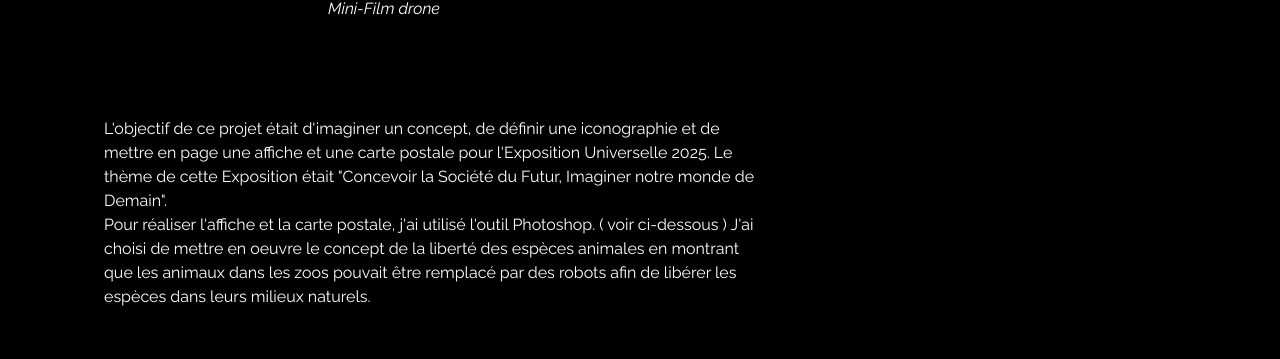
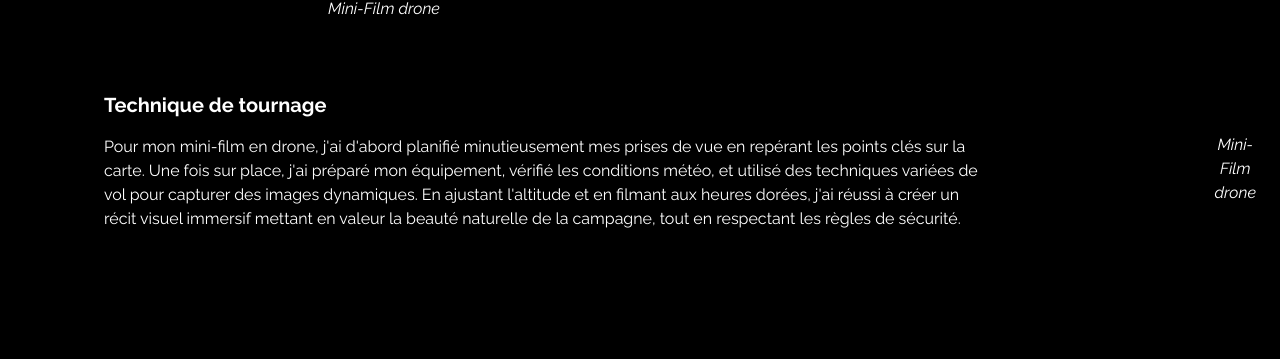
Before and after one commit to Flo714/projetS4, a Vue app: page /drone_video in a window 1280 px wide. Shown: the part 754-1113 px from the top of the page. Built offline with nearby package versions, Linux system fonts and the light colour scheme.

Commit message:
Update drone_video.vue

```diff
--- a/src/views/drone_video.vue
+++ b/src/views/drone_video.vue
@@ -87,11 +87,15 @@
       <p class="my-4">Pour mon mini-film en drone, j'ai d'abord planifié minutieusement mes prises de vue en repérant les points clés sur la carte. Une fois sur place, j'ai préparé mon équipement, vérifié les conditions météo, et utilisé des techniques variées de vol pour capturer des images dynamiques. En ajustant l'altitude et en filmant aux heures dorées, j'ai réussi à créer un récit visuel immersif mettant en valeur la beauté naturelle de la campagne, tout en respectant les règles de sécurité.</p>
     </div>
   </div>
-  <div class="xl:mr-[500px] my-10 md:mx-20 ">
-    <p class="z-20">L'objectif de ce projet était d'imaginer un concept, de définir une iconographie et de mettre en page une affiche et une carte postale pour l'Exposition Universelle 2025.
-      Le thème de cette Exposition était "Concevoir la Société du Futur, Imaginer notre monde de Demain".<br>
-    Pour réaliser l'affiche et la carte postale, j'ai utilisé l'outil Photoshop. ( voir ci-dessous ) J'ai choisi de mettre en oeuvre le concept de la liberté des espèces animales
-    en montrant que les animaux dans les zoos pouvait être remplacé par des robots afin de libérer les espèces dans leurs milieux naturels.</p>
+<div class="md:flex md:justify-center md:items-center md:gap-20 xl:gap-56 lg:ml-20 ">
+    <div class="z-20">
+        <h2 class="font-bold text-lg lg:text-xl">Technique de tournage</h2>
+      <p class="my-4">Pour mon mini-film en drone, j'ai d'abord planifié minutieusement mes prises de vue en repérant les points clés sur la carte. Une fois sur place, j'ai préparé mon équipement, vérifié les conditions météo, et utilisé des techniques variées de vol pour capturer des images dynamiques. En ajustant l'altitude et en filmant aux heures dorées, j'ai réussi à créer un récit visuel immersif mettant en valeur la beauté naturelle de la campagne, tout en respectant les règles de sécurité.</p>
+    </div>
+    <div class="my-10 z-20">
+
+      <p class="text-center my-4 italic">Mini-Film drone</p>
+    </div>
   </div>
   <div class="lg:my-40 mx-16 ">
     <h2 class="font-bold text-lg lg:text-4xl mt-10 mb-20 mx-10 ">Galerie Photo</h2>
```
